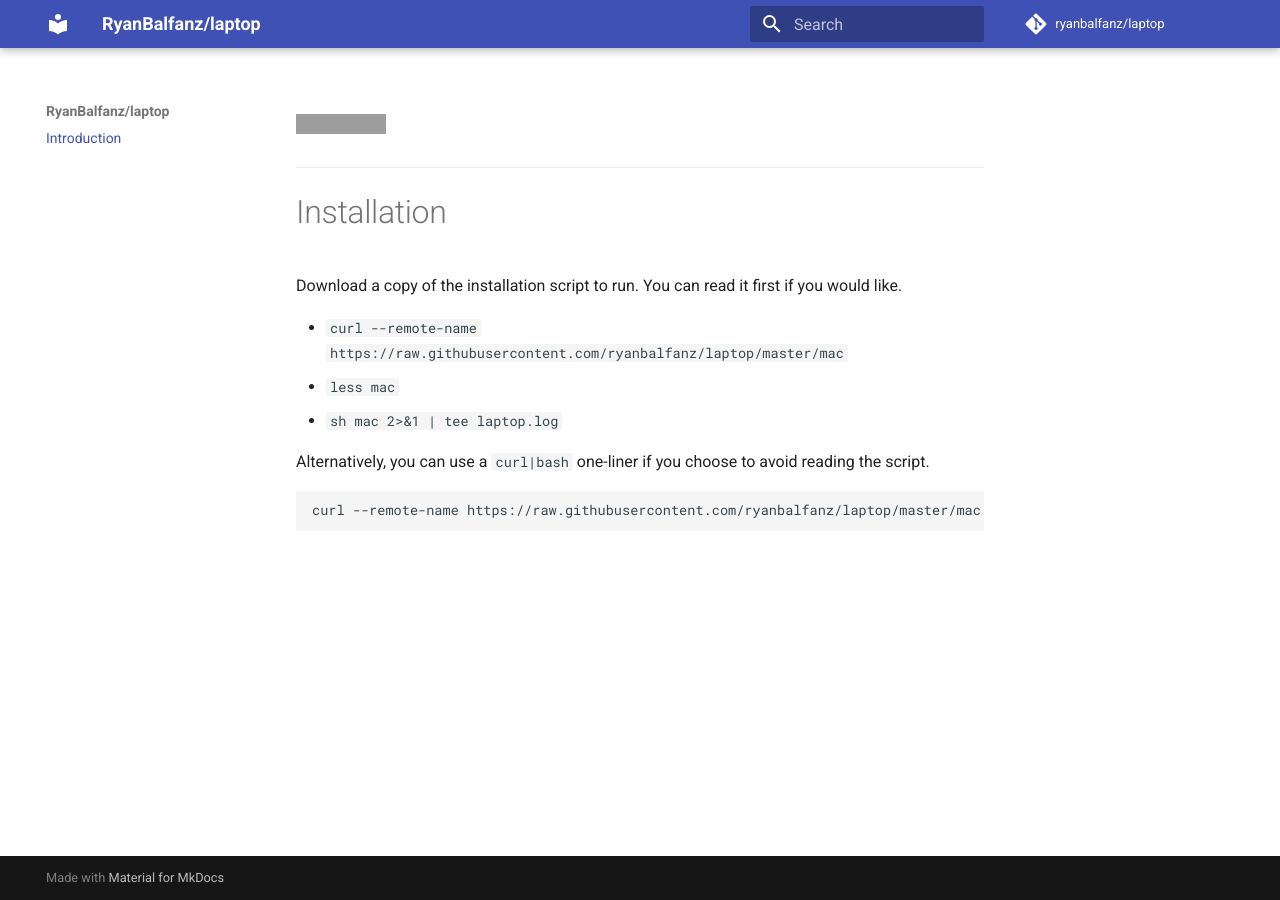
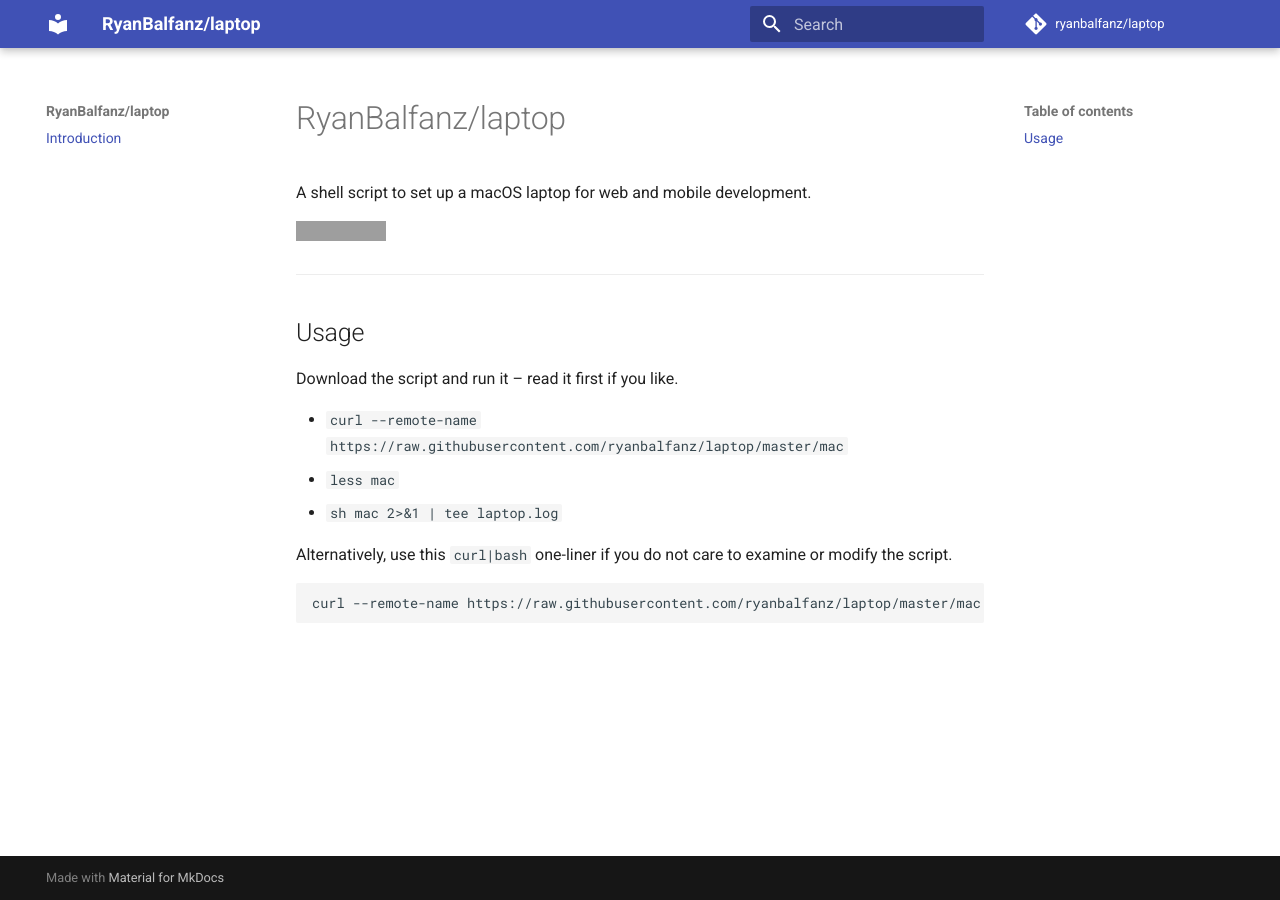
Before and after one commit to RyanBalfanz/laptop, an MkDocs documentation site: the page built from docs/index.md, in a window 1280 px wide. Built offline with MkDocs 1.6.1 and Material for MkDocs 9.7.7, drawn with Linux system fonts in a browser that asks for light colours; comment, search, counter and statistics services are not loaded; grey boxes are pictures that could not be loaded.

Commit message:
Consolodate usage documentation

````diff
--- a/docs/index.md
+++ b/docs/index.md
@@ -1,18 +1,21 @@
+# RyanBalfanz/laptop
+
+A shell script to set up a macOS laptop for web and mobile development.
+
 [![Build Status](https://travis-ci.org/RyanBalfanz/laptop.svg?branch=master)](https://travis-ci.org/RyanBalfanz/laptop)
 
 ---
 
+## Usage
 
-# Installation
-
-Download a copy of the installation script to run. You can read it first if you would like.
+Download the script and run it – read it first if you like.
 
 - `curl --remote-name https://raw.githubusercontent.com/ryanbalfanz/laptop/master/mac`
 - `less mac`
 - `sh mac 2>&1 | tee laptop.log`
 
-Alternatively, you can use a `curl|bash` one-liner if you choose to avoid reading the script.
+Alternatively, use this `curl|bash` one-liner if you do not care to examine or modify the script.
 
-```
+```shell
 curl --remote-name https://raw.githubusercontent.com/ryanbalfanz/laptop/master/mac | sh mac 2>&1 | tee laptop.log
 ```
````
Also changed, not shown: README.md (+20 -31 lines).
